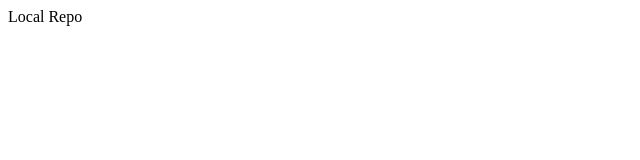
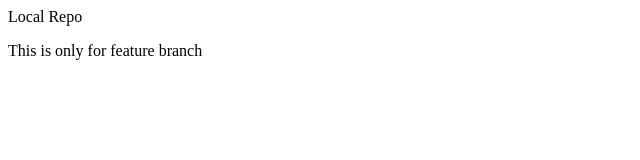
Before and after one commit to amanwasimk/localRepo, a plain HTML site: page index.html in a window 1280 px wide. Shown: the whole page, without its empty margins (0-640 px from the left). Drawn offline with Linux system fonts and the light colour scheme.

Commit message:
Add new features

```diff
--- a/index.html
+++ b/index.html
@@ -1 +1,2 @@
 <p>Local Repo</p>
+<p>This is only for feature branch</p>
```
